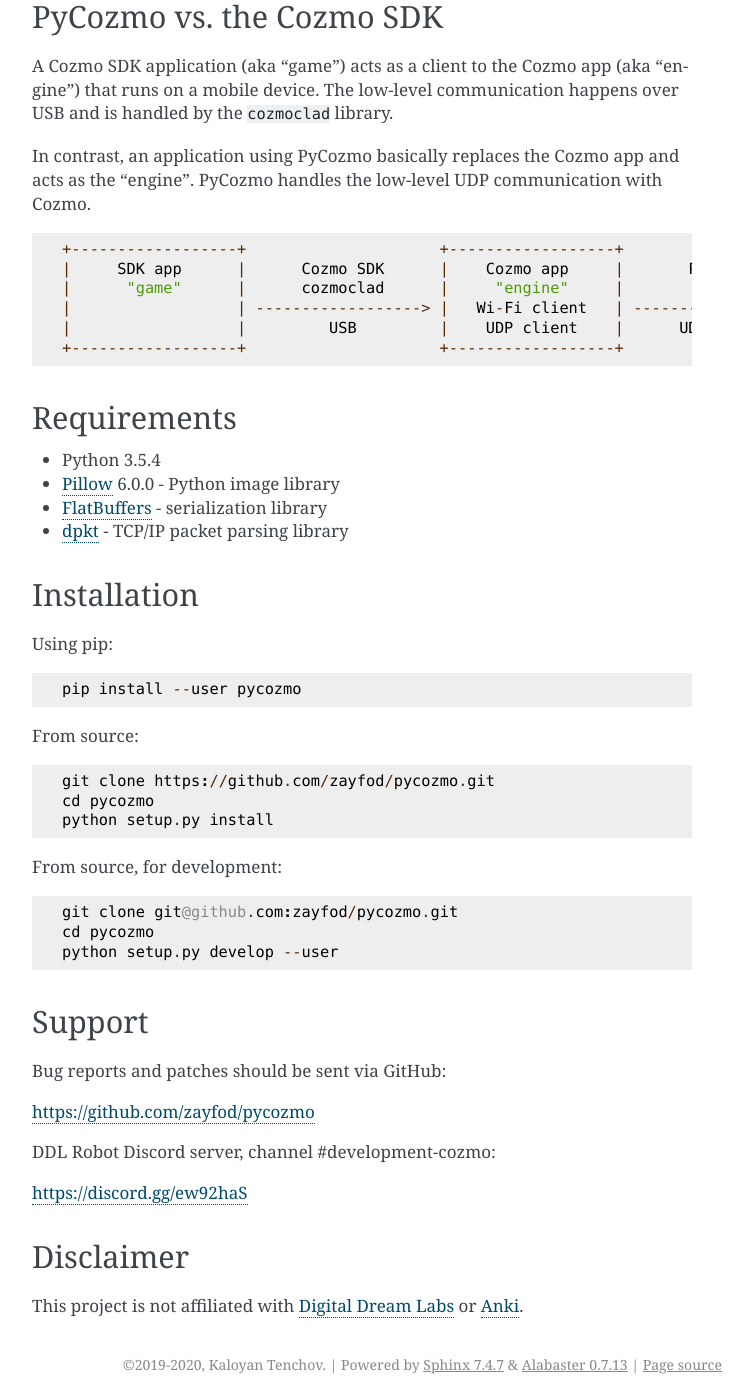
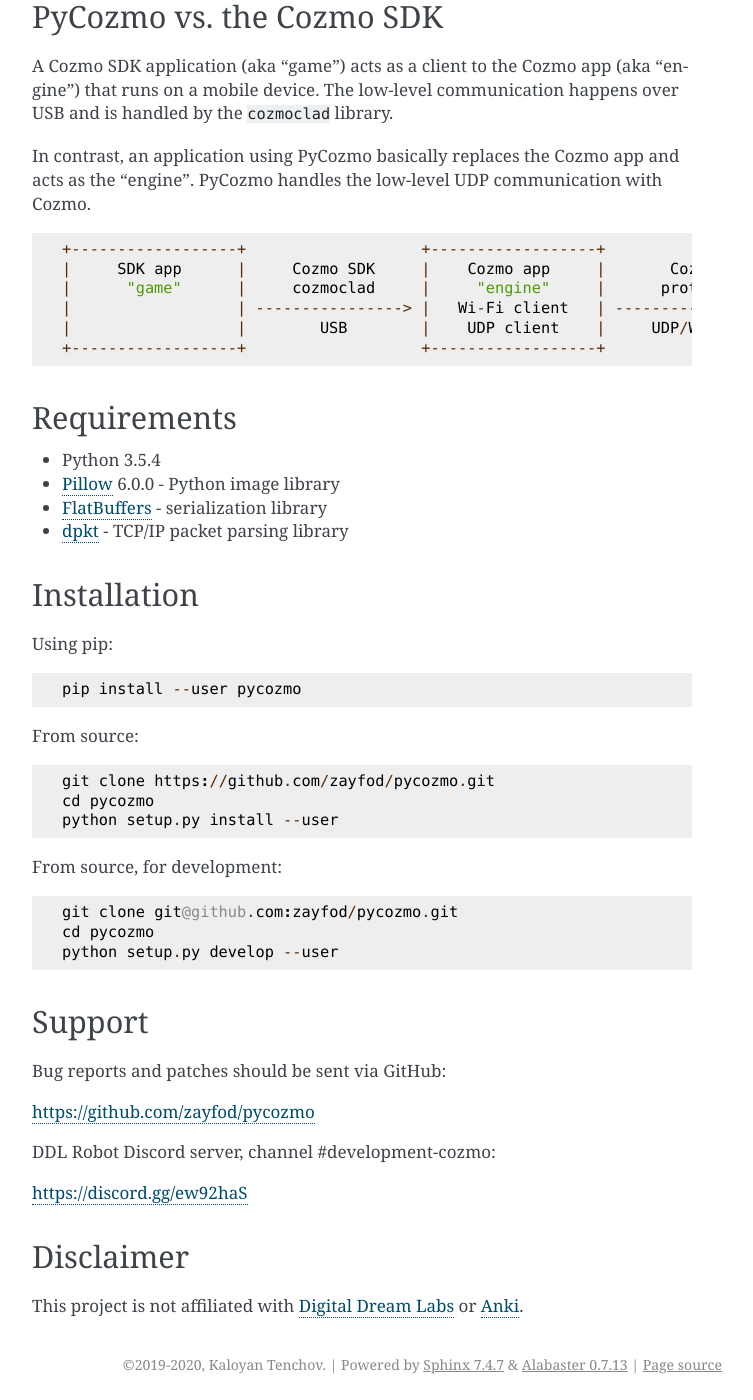
Before and after one commit to zayfod/pycozmo, a Sphinx documentation site: the page built from docs/source/overview.md, in a window 1280 px wide and 1400 px high, scrolled down 958 px. Shown: the whole window, without its empty margins (388-1141 px from the left). Built offline with Sphinx 7.4.7, drawn with Linux system fonts in a browser that asks for light colours.

Commit message:
Clean up

````diff
--- a/docs/source/overview.md
+++ b/docs/source/overview.md
@@ -53,12 +53,12 @@
 the low-level UDP communication with Cozmo.
 
 ```
-+------------------+                     +------------------+                     +------------------+
-|     SDK app      |      Cozmo SDK      |    Cozmo app     |       PyCozmo       |      Cozmo       |
-|      "game"      |      cozmoclad      |     "engine"     |                     |     "robot"      |
-|                  | ------------------> |   Wi-Fi client   | ------------------> |     Wi-Fi AP     |
-|                  |         USB         |    UDP client    |      UDP/Wi-Fi      |    UDP Server    |
-+------------------+                     +------------------+                     +------------------+
++------------------+                   +------------------+                   +------------------+
+|     SDK app      |     Cozmo SDK     |    Cozmo app     |       Cozmo       |      Cozmo       |
+|      "game"      |     cozmoclad     |     "engine"     |      protocol     |     "robot"      |
+|                  | ----------------> |   Wi-Fi client   | ----------------> |     Wi-Fi AP     |
+|                  |        USB        |    UDP client    |     UDP/Wi-Fi     |    UDP Server    |
++------------------+                   +------------------+                   +------------------+
 ```
 
 
@@ -85,7 +85,7 @@
 ```
 git clone https://github.com/zayfod/pycozmo.git
 cd pycozmo
-python setup.py install
+python setup.py install --user
 ```
 
 From source, for development:
````
Also changed, not shown: README.md (+7 -9 lines), 1 other file.
